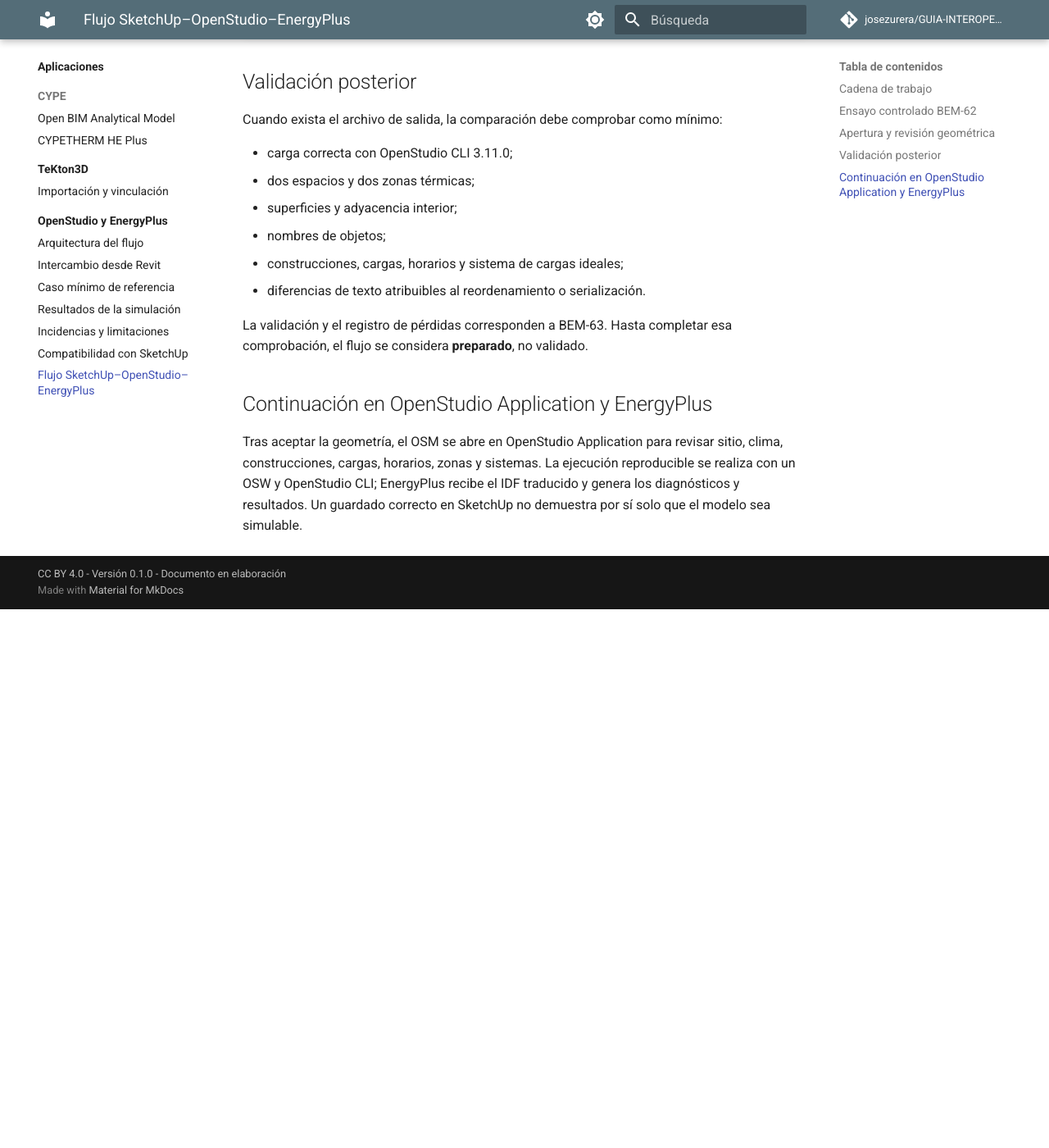
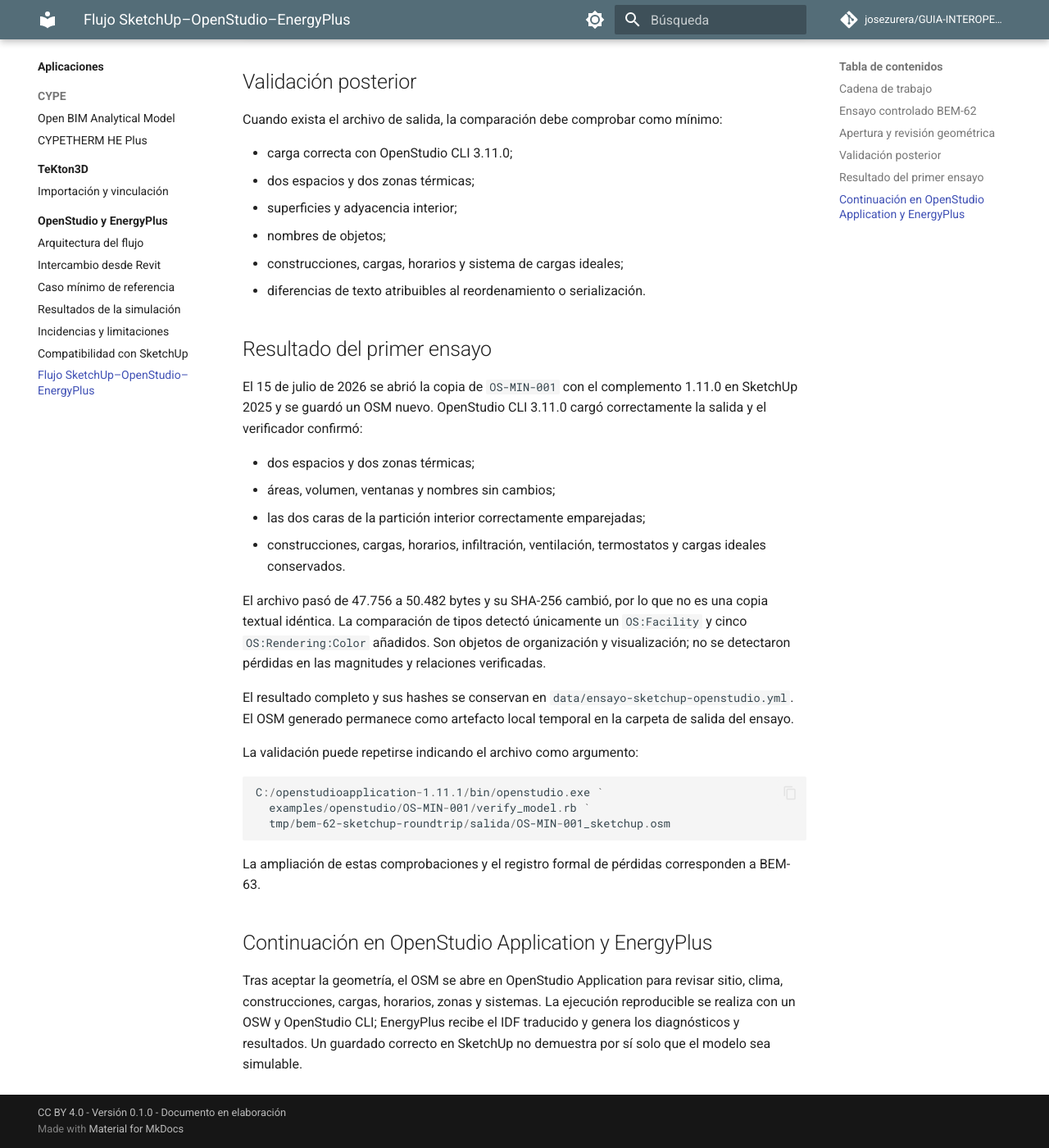
Before and after one commit to josezurera/GUIA-INTEROPERABILIDAD-BIM-MODELOS-ENERGETICOS, an MkDocs documentation site: the page built from docs/04-aplicaciones/openstudio/flujo-sketchup.md, in a window 1280 px wide and 1400 px high, scrolled down 1381 px. Shown: the whole window at 82% size. Built offline with MkDocs 1.6.1 and Material for MkDocs 9.7.7, drawn with Linux system fonts in a browser that asks for light colours; comment, search, counter and statistics services are not loaded; before the commit the page ends 2124 px from its top, so only the background shows below that.

Commit message:
Validar ida y vuelta con SketchUp (BEM-62)

````diff
--- a/docs/04-aplicaciones/openstudio/flujo-sketchup.md
+++ b/docs/04-aplicaciones/openstudio/flujo-sketchup.md
@@ -54,7 +54,28 @@ Cuando exista el archivo de salida, la comparación debe comprobar como mínimo:
 - construcciones, cargas, horarios y sistema de cargas ideales;
 - diferencias de texto atribuibles al reordenamiento o serialización.
 
-La validación y el registro de pérdidas corresponden a BEM-63. Hasta completar esa comprobación, el flujo se considera **preparado**, no validado.
+## Resultado del primer ensayo
+
+El 15 de julio de 2026 se abrió la copia de `OS-MIN-001` con el complemento 1.11.0 en SketchUp 2025 y se guardó un OSM nuevo. OpenStudio CLI 3.11.0 cargó correctamente la salida y el verificador confirmó:
+
+- dos espacios y dos zonas térmicas;
+- áreas, volumen, ventanas y nombres sin cambios;
+- las dos caras de la partición interior correctamente emparejadas;
+- construcciones, cargas, horarios, infiltración, ventilación, termostatos y cargas ideales conservados.
+
+El archivo pasó de 47.756 a 50.482 bytes y su SHA-256 cambió, por lo que no es una copia textual idéntica. La comparación de tipos detectó únicamente un `OS:Facility` y cinco `OS:Rendering:Color` añadidos. Son objetos de organización y visualización; no se detectaron pérdidas en las magnitudes y relaciones verificadas.
+
+El resultado completo y sus hashes se conservan en `data/ensayo-sketchup-openstudio.yml`. El OSM generado permanece como artefacto local temporal en la carpeta de salida del ensayo.
+
+La validación puede repetirse indicando el archivo como argumento:
+
+```powershell
+C:/openstudioapplication-1.11.1/bin/openstudio.exe `
+  examples/openstudio/OS-MIN-001/verify_model.rb `
+  tmp/bem-62-sketchup-roundtrip/salida/OS-MIN-001_sketchup.osm
+```
+
+La ampliación de estas comprobaciones y el registro formal de pérdidas corresponden a BEM-63.
 
 ## Continuación en OpenStudio Application y EnergyPlus
 
````
Also changed, not shown: CHANGELOG.md (+2 -1 lines), examples/openstudio/OS-MIN-001/README.md (+6 -0 lines), 2 other files.
